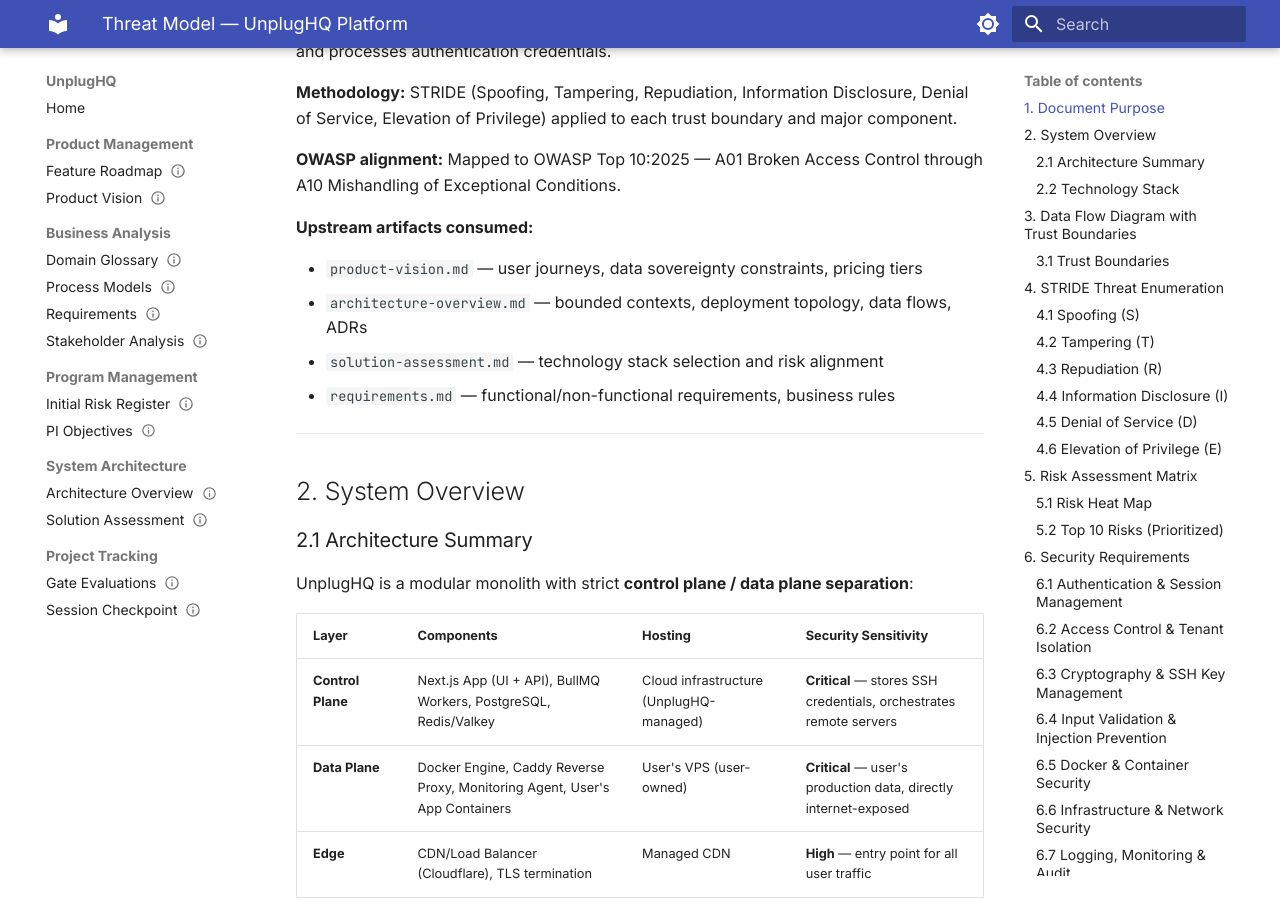
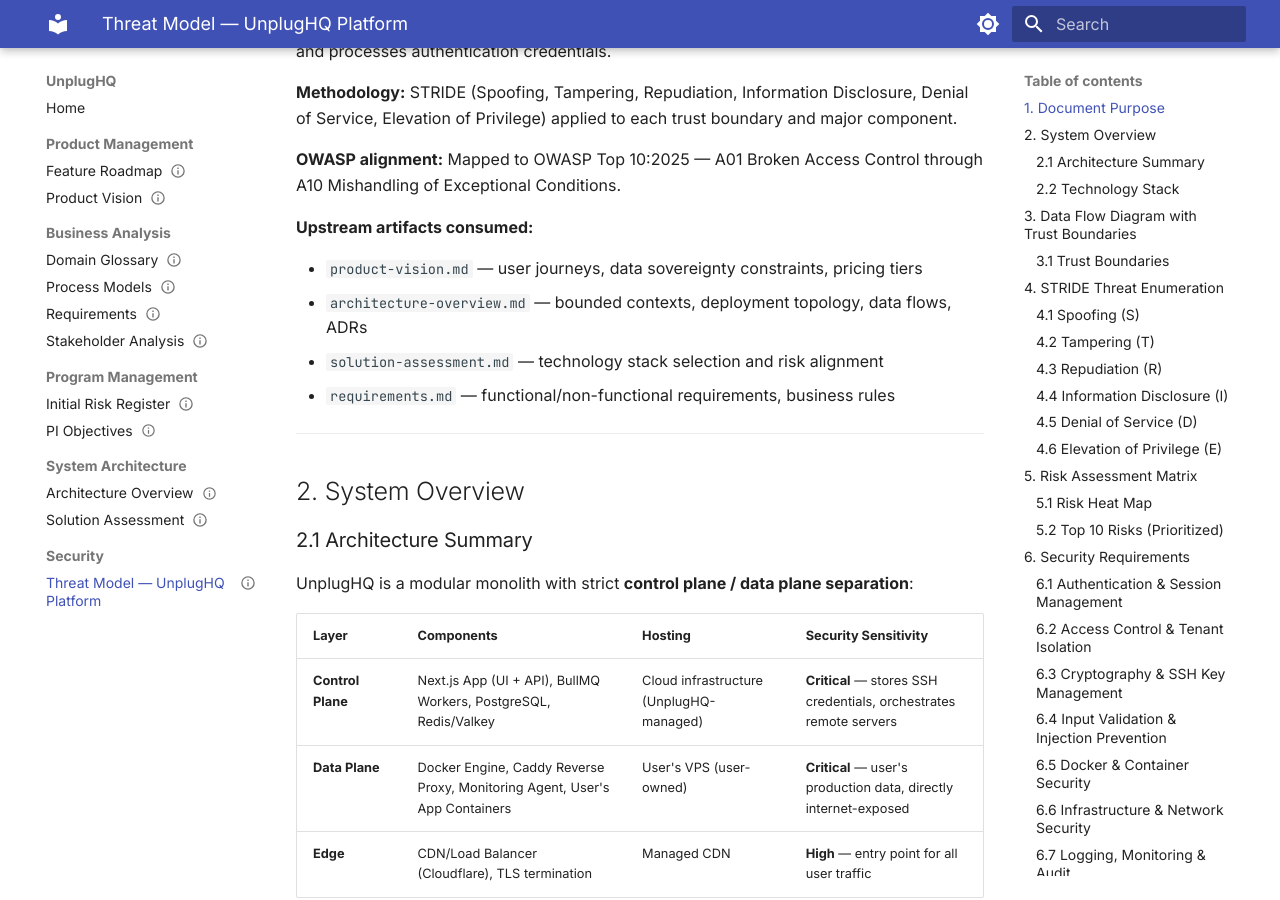
Before and after one commit to sjefsharp/unplughq, an MkDocs documentation site: the page built from docs/threat-model.md, in a window 1280 px wide and 900 px high, scrolled down 320 px. Built offline with MkDocs 1.6.1 and Material for MkDocs 9.7.7, drawn with Linux system fonts in a browser that asks for light colours.

Commit message:
docs(nav): regenerate categorized navigation

```diff
--- a/mkdocs.yml
+++ b/mkdocs.yml
@@ -68,6 +68,5 @@
 - System Architecture:
     - Architecture Overview: architecture-overview.md
     - Solution Assessment: solution-assessment.md
-- Project Tracking:
-    - Gate Evaluations: gate-evaluations.md
-    - Session Checkpoint: session-checkpoint.md
+- Security:
+    - Threat Model — UnplugHQ Platform: threat-model.md
```
